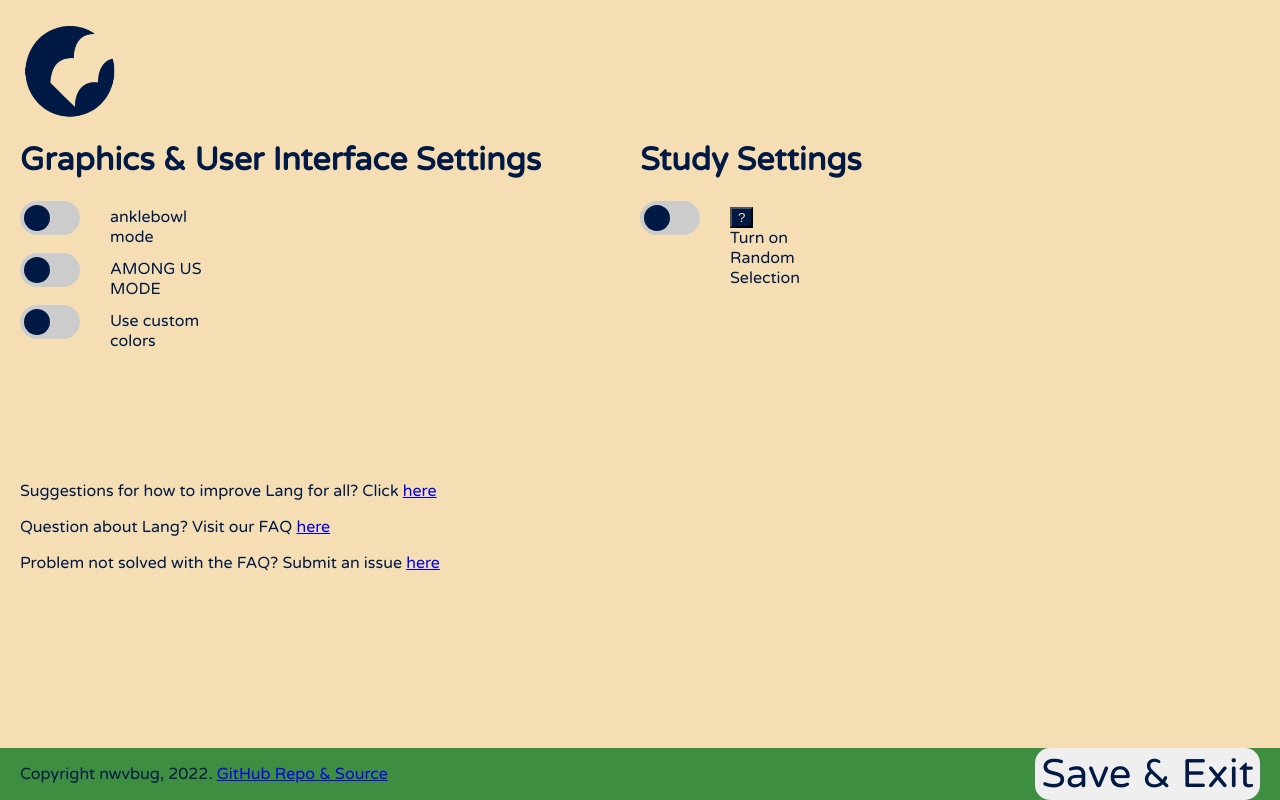
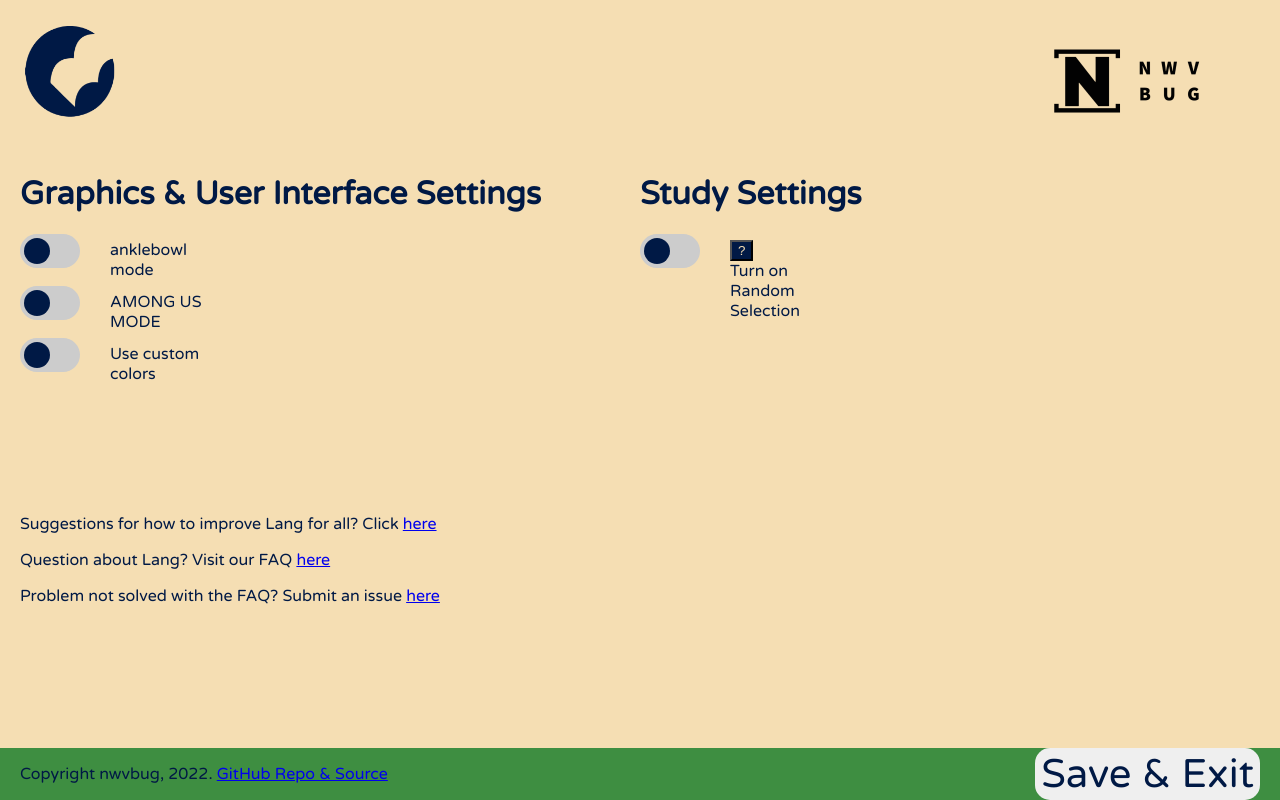
Before and after one commit to LYE-Software/Lang, a plain HTML site: page settings.html in a window 1280 px wide. Drawn offline with Linux system fonts and the light colour scheme.

Commit message:
added standardized logo

```diff
--- a/settings.html
+++ b/settings.html
@@ -9,9 +9,12 @@
     <script src="code.js"></script>
 </head>
 <body onload = "checkSettings()" class="homepage">
-    <img src="transparenticon.png" class="topleftlogoicon">
+    <div class="samelineheader">
+        <img src="transparenticon.png" class="topleftlogoicon">
+        <img src="nwvbug.png" class="nwvbuglogo">
+    </div>
 
-    <div class="flexbox">
+    <div class="flexboxset">
 
         <div id="graph settings" class="flexitem">
             <h1 class="header">Graphics & User Interface Settings</h1>
@@ -76,7 +79,6 @@
     <p class="header" >Suggestions for how to improve Lang for all? Click <a href="https://github.com/nwvbug/Lang/issues/new">here</a></p>
     <p class="header" >Question about Lang? Visit our FAQ <a href="https://github.com/nwvbug/Lang/wiki/Home-&-FAQ#here-are-some-frequently-asked-questions">here</a></p>
     <p class="header" >Problem not solved with the FAQ? Submit an issue <a href="https://github.com/nwvbug/Lang/issues/new">here</a></p>
-
     <footer id = "feet" class="foot">
         <div class="samelineheader">
             <p  id = "copyright" class="copyrighttext">Copyright nwvbug, 2022. <a href="https://github.com/nwvbug/Lang">GitHub Repo & Source</a></p>
--- a/style.css
+++ b/style.css
@@ -269,10 +269,24 @@
     flex:1;
 }
 
+.flexboxset{
+
+  display:flex;
+  flex:1;
+  margin-top:-5%;
+
+}
+
 .flexitem{
     flex:1;
 }
 
+
+.nwvbuglogo{
+  width:270px;
+  height:270px;
+  margin-top:-6%;
+}
 
 .foot{
     text-align: center;
```
Also changed, not shown: nwvbug.png (added).
